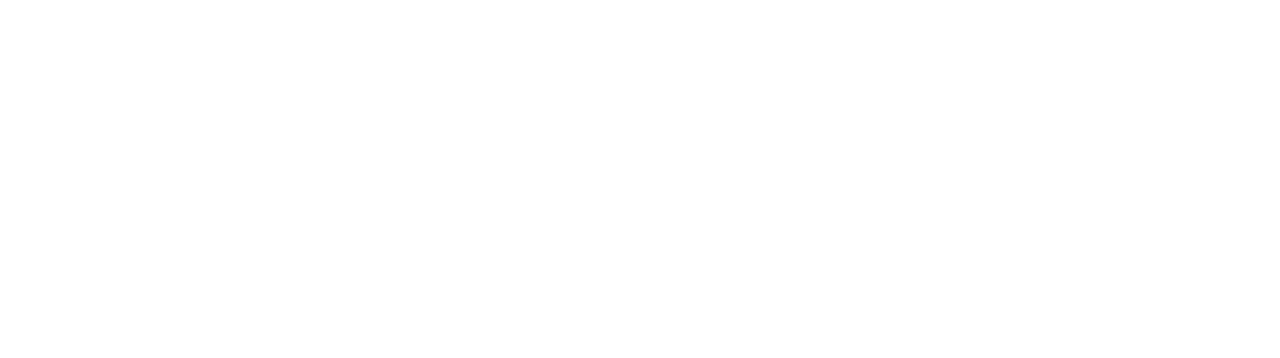
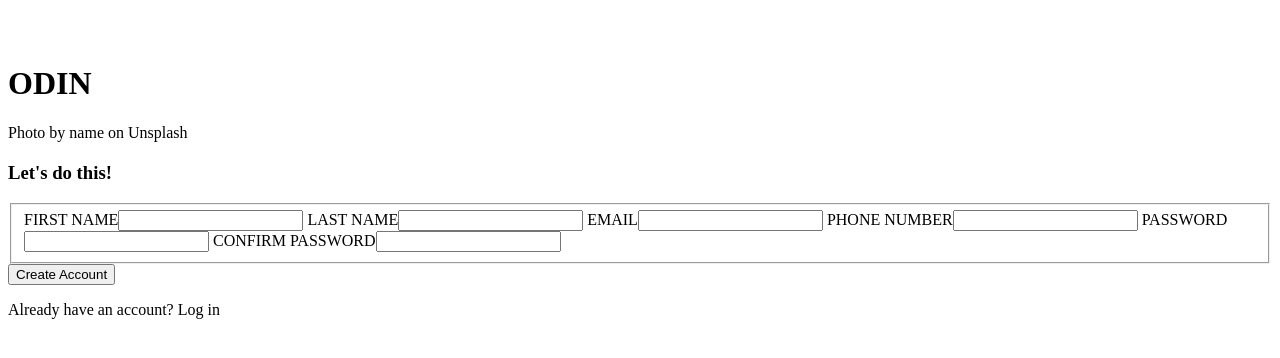
Before and after one commit to iamethanglenny/sign-up-form-odin-project, a plain HTML site: page index.html in a window 1280 px wide. Drawn offline with Linux system fonts and the light colour scheme.

Commit message:
FEAT: Add boilerplate copy, elements, and partial class tags for basic layout of sign up page.

```diff
--- a/index.html
+++ b/index.html
@@ -7,11 +7,31 @@
     <link rel="stylesheet" href="styles.css">
 </head>
 <body>
-
-
-
-
-
+    <div class="left-side">
+        <img>
+        <div class="logo-banner">
+            <img class="logo">
+            <h1>ODIN</h1>
+        </div>
+        <p id="image-credit">Photo by <a>name</a> on <a>Unsplash</a></p>
+    </div>
+    <div class="right-side">
+        <h2></h2>
+        <h2></h2>
+        <form>
+            <h3>Let's do this!</h3>
+            <fieldset>
+                <label for="">FIRST NAME</label><input type="text">
+                <label for="">LAST NAME</label><input type="text">
+                <label for="">EMAIL</label><input type="text">
+                <label for="">PHONE NUMBER</label><input type="text">
+                <label for="">PASSWORD</label><input type="text">
+                <label for="">CONFIRM PASSWORD</label><input type="text">
+            </fieldset>
+        </form>
+        <button>Create Account</button>
+        <p id="login">Already have an account? <a>Log in</a></p>
+    </div>
     <script src="script.js"></script>
 </body>
 </html>
```
